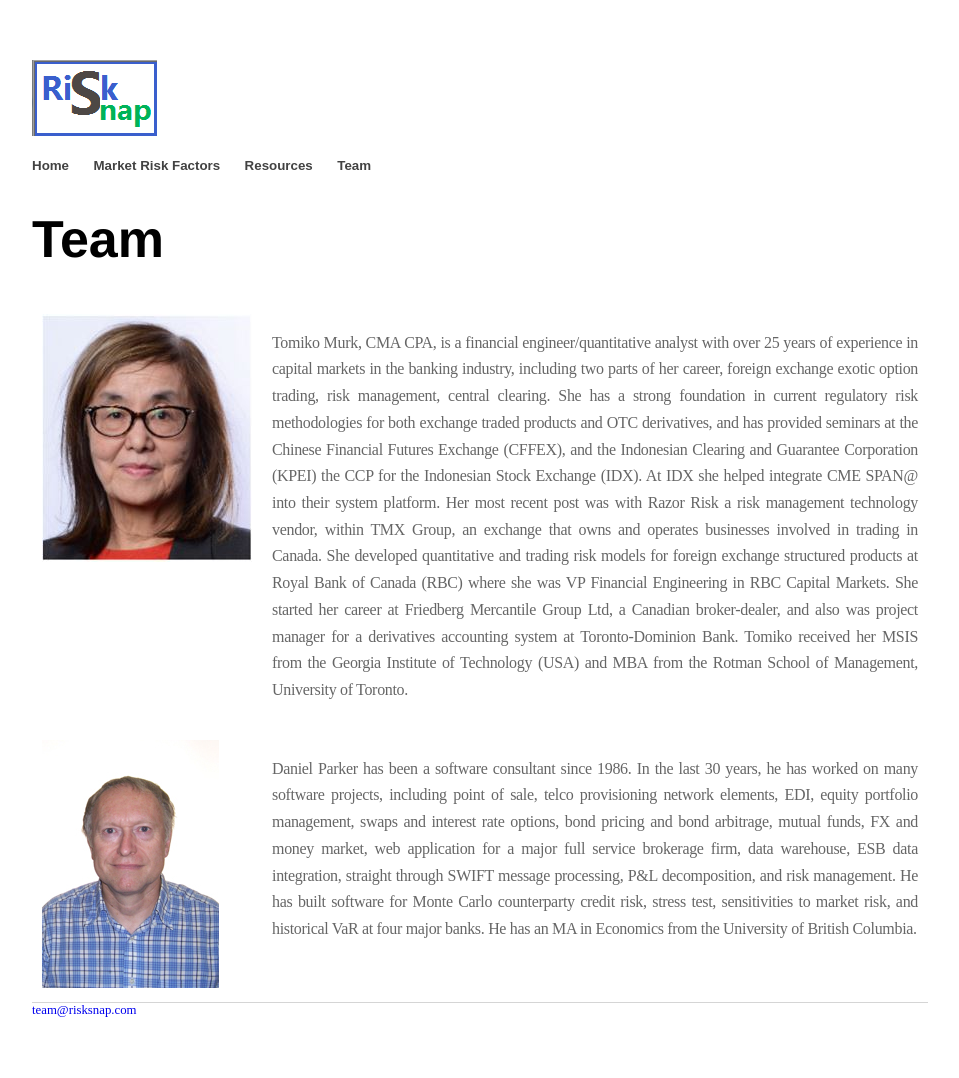
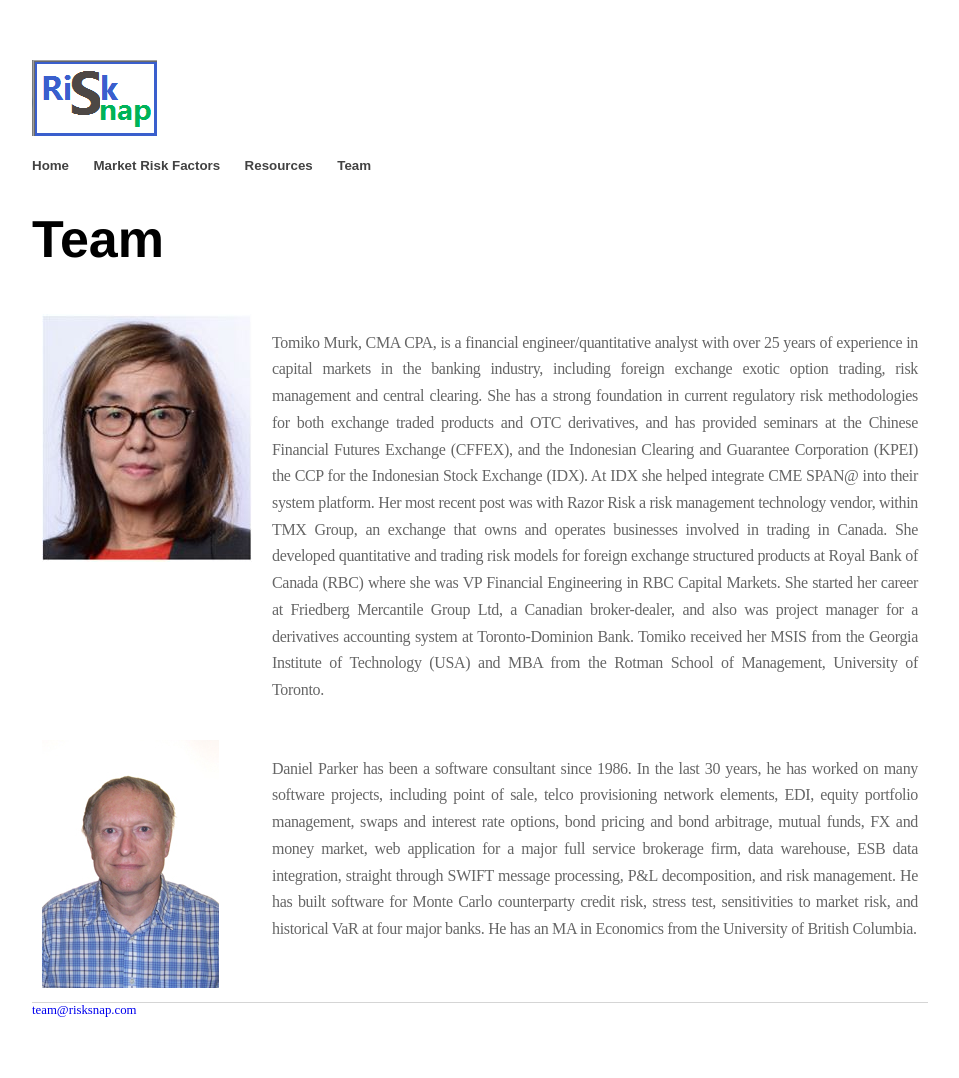
Before and after one commit to risksnap/RiskSnap, a Jekyll site: the page built from team/index.html, in a window 1280 px wide. Shown: the whole page, without its empty margins (160-1119 px from the left). Built offline with Jekyll 4.4.1, drawn with Linux system fonts in a browser that asks for light colours.

Commit message:
removed 2 parts of career from bio

```diff
--- a/team/index.html
+++ b/team/index.html
@@ -10,8 +10,8 @@ layout: team-template
         <div class="table-body-text-cell">
 <p>Tomiko Murk, CMA CPA, is a financial engineer/quantitative analyst with
 over 25 years of experience in capital markets in the banking industry,
-including two parts of her career, foreign exchange exotic option trading,
-risk management, central clearing.  She has a strong foundation in current
+including foreign exchange exotic option trading,
+risk management and central clearing.  She has a strong foundation in current
 regulatory risk methodologies for both exchange traded products and OTC
 derivatives, and has provided seminars at the Chinese Financial Futures
 Exchange (CFFEX), and the Indonesian Clearing and Guarantee Corporation
```
